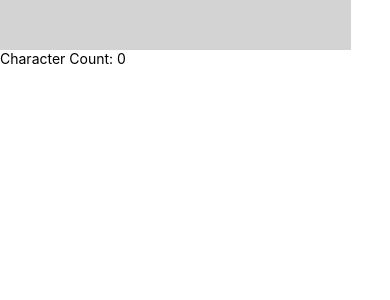
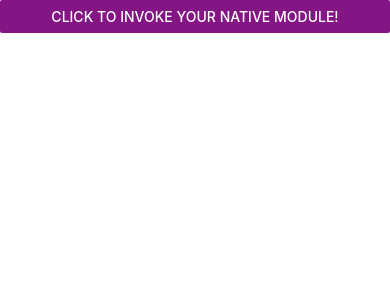
Before and after one commit to codePradeep/ReactNative, a React Native app: screen / in a window 390 px wide. Shown: the top 300 px of the page. Built offline with nearby package versions, Linux system fonts and the light colour scheme.

Commit message:
created bridge for android

```diff
--- a/App.tsx
+++ b/App.tsx
@@ -1,61 +1,9 @@
 import React from 'react';
-import {SafeAreaView, Text, TextInput, View} from 'react-native';
-import {
-  RecoilRoot,
-  atom,
-  selector,
-  useRecoilState,
-  useRecoilValue,
-} from 'recoil';
-
-const textState = atom({
-  key: 'textState', // unique ID (with respect to other atoms/selectors)
-  default: '', // default value (aka initial value)
-});
-
-function CharacterCounter() {
-  return (
-    <View>
-      <Input />
-      <CharacterCount />
-    </View>
-  );
-}
-
-function Input() {
-  const [text, setText] = useRecoilState(textState);
-
-  const onChange = (event:any) => {
-    setText(event);
-  };
-
-  return (
-    <SafeAreaView>
-     <TextInput onChangeText={(event:any)=>onChange(event)} style={{backgroundColor:"lightgray",width:"90%",height:50}} />
-      <Text>{text}</Text>
-    </SafeAreaView>
-  );
-}
-
-const charCountState = selector({
-  key: 'charCountState', // unique ID (with respect to other atoms/selectors)
-  get: ({get}) => {
-    const text = get(textState);
-    return text.length;
-  },
-});
-
-function CharacterCount() {
-  const count = useRecoilValue(charCountState);
-  return (<Text>Character Count: {count}</Text>);
-}
-
+import BridgDemo from './app/viewModel/BridgDemo';
 
 const App = () => {
   return (
-    <RecoilRoot>
-      <CharacterCounter />
-    </RecoilRoot>
+   <BridgDemo />
   );
 };
 
--- /dev/null
+++ b/app/config/NativeModules.ts
@@ -0,0 +1,6 @@
+import React from "react";
+import { NativeModules} from "react-native";
+
+const { CalendarModule } = NativeModules;
+
+export default CalendarModule
--- /dev/null
+++ b/app/viewModel/BridgDemo.tsx
@@ -0,0 +1,23 @@
+import React from "react";
+import { Button, SafeAreaView } from "react-native";
+import { NativeModules} from "react-native";
+
+
+const BridgDemo=()=>{
+
+const { CalendarModule } = NativeModules;
+    const onPress = () => {
+        CalendarModule.createCalendarEvent('testName', 'testLocation');
+        console.log('We will invoke the native module here!');
+      };
+
+      return (<SafeAreaView>
+        <Button
+          title="Click to invoke your native module!"
+          color="#841584"
+          onPress={onPress}
+        />
+        </SafeAreaView>
+      );
+}
+export default BridgDemo
```
Also changed, not shown: app/viewModel/CharacterCounter.tsx (deleted, +0 -11 lines), 3 other files (tests, documents, lock files or other folders).
